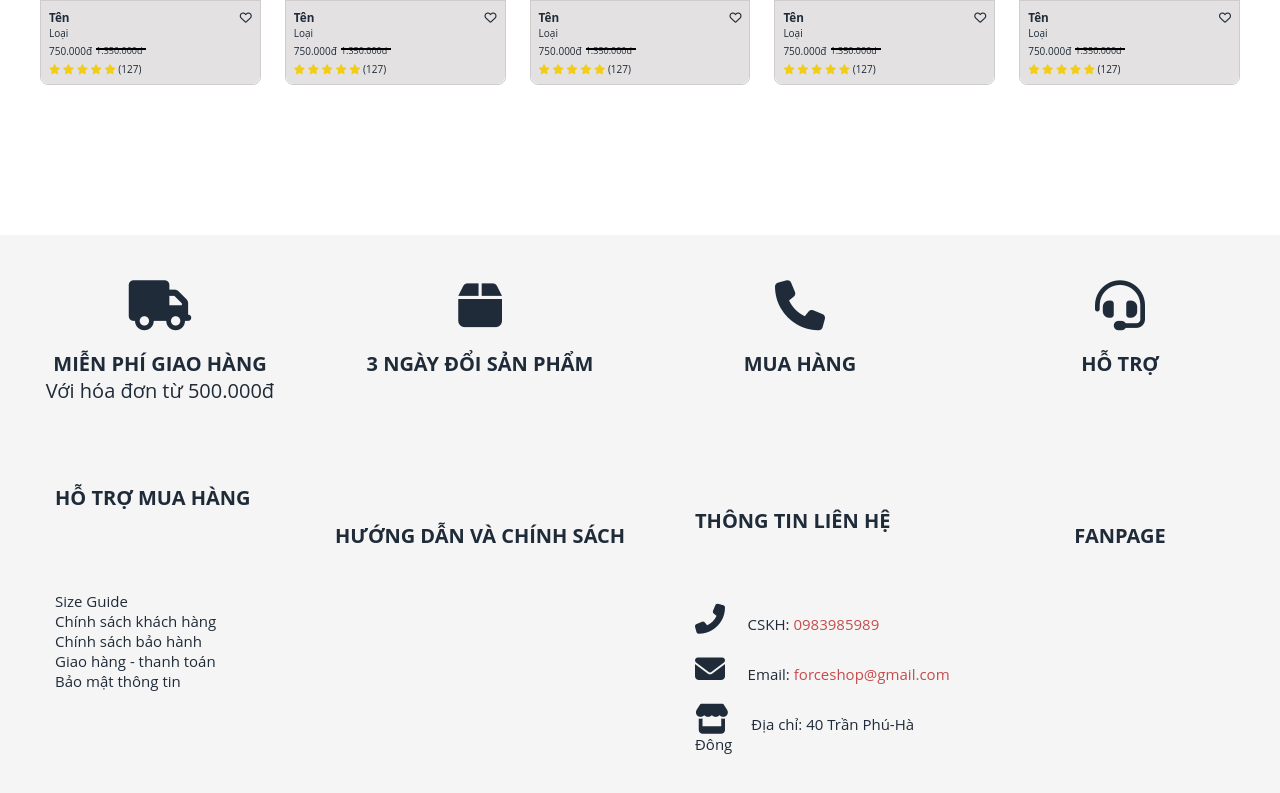
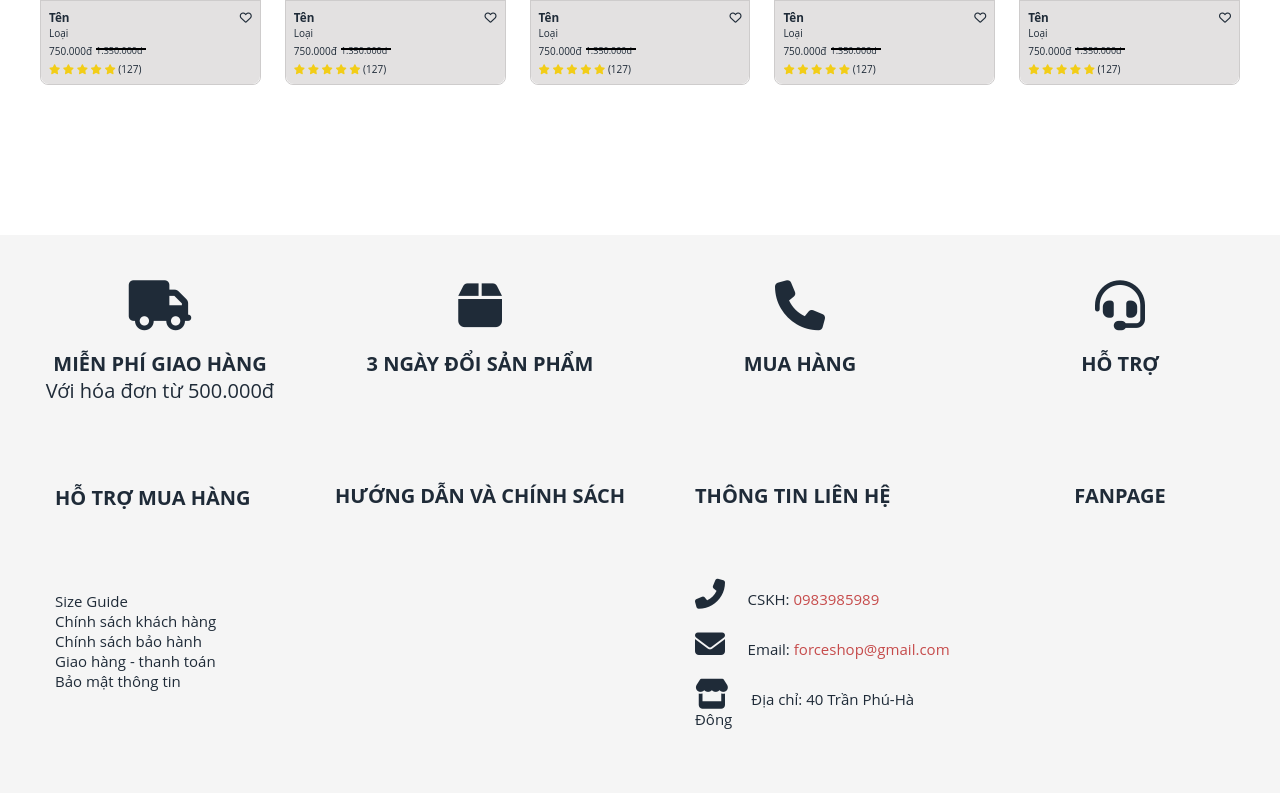
Before and after one commit to Xperk/TKWeb, a plain HTML site: page index.html in a window 1280 px wide. Shown: the part 2953-3746 px from the top of the page. Drawn offline with Linux system fonts and the light colour scheme.

Commit message:
index.html

```diff
--- a/assets/css/style.css
+++ b/assets/css/style.css
@@ -114,7 +114,6 @@ a:hover{
     width: 100vw;
     height: 750px;
     background:rgba(245, 245, 245, 1);
-    width: 100vw;
     position: relative;
     top: 150px;
 }
@@ -164,7 +163,7 @@ h2 {
 }
 
 .row-2 {
-    padding-top: 145px;
+    padding-top: 105px;
 }
 
 .grid_column-item2 {
--- a/index.html
+++ b/index.html
@@ -823,7 +823,7 @@
                     <div class="grid_column">
                         <i class="fa-solid fa-phone icon"></i>
                         <h2>MUA HÀNG</h2>
-                        <ul class="grid_column-list" style="padding-top: 110px;">
+                        <ul class="grid_column-list" style="padding-top: 85px;">
                             <li class="grid_column-item2">
                                 <h2 style="text-align: left; padding-bottom: 50px;">THÔNG TIN LIÊN HỆ</h2>
                             </li>
```
